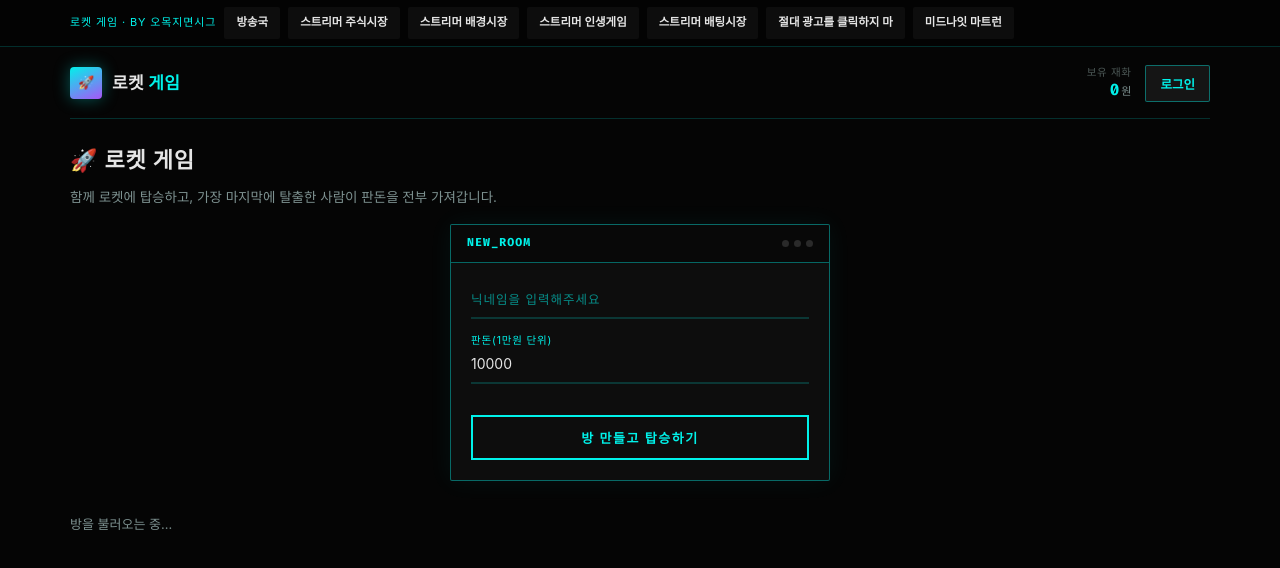
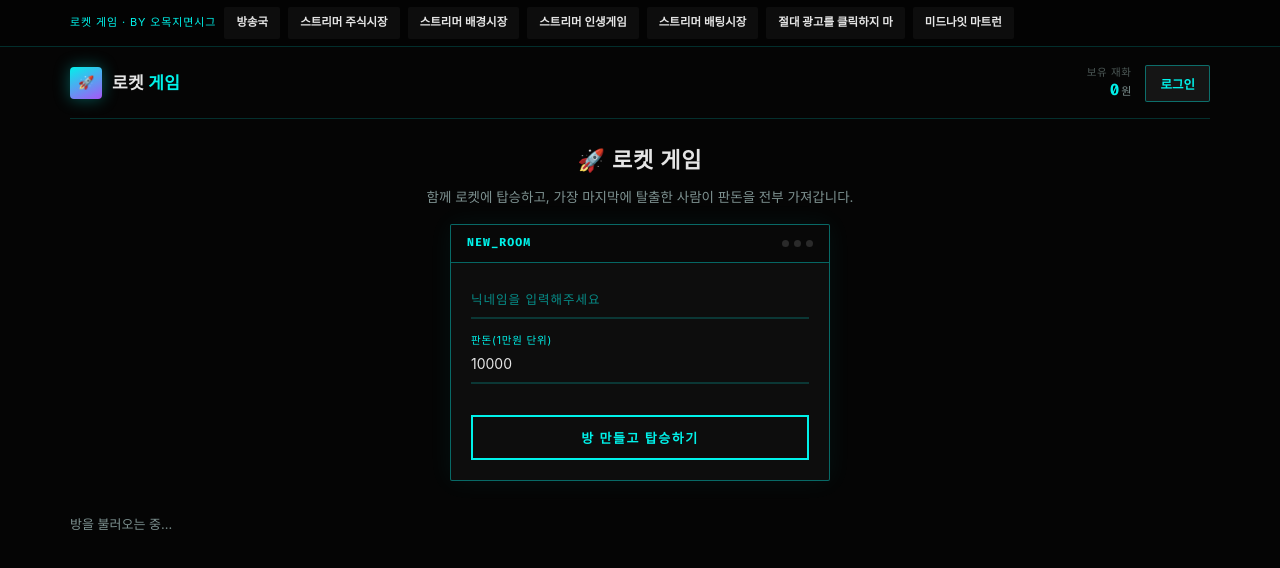
Before and after one commit to neezu-crypto/rocket-game, a plain HTML site: page index.html in a window 1280 px wide. Drawn offline with Linux system fonts and the light colour scheme; no server answers.

Commit message:
로비 제목·설명 텍스트도 가운데 정렬(방 생성 카드와 통일)
.rocket-lobby-head의 align-items를 flex-start에서 center로, text-align도
center로 바꿔 h1/p 둘 다 카드와 같은 축에서 가운데 정렬되게 한다.

```diff
--- a/styles.css
+++ b/styles.css
@@ -285,7 +285,7 @@ button{ font-family: inherit; cursor: pointer; }
   .glitch-btn:hover .btn-text{ opacity:1; }
 }
 /* 🚀 로켓 게임 */
-.rocket-lobby-head{ display:flex; flex-direction:column; align-items:flex-start; gap:10px; margin:24px 0 16px; }
+.rocket-lobby-head{ display:flex; flex-direction:column; align-items:center; text-align:center; gap:10px; margin:24px 0 16px; }
 .rocket-lobby-head h1{ margin:0; font-family:var(--font-display); font-size:22px; letter-spacing:0.04em; }
 /* 원본 레퍼런스(글리치 카드)처럼 필드를 세로로 쌓은 좁은 카드 — 로비 폭 전체로 늘리지 않는다. */
 .rocket-create-inline{
```
